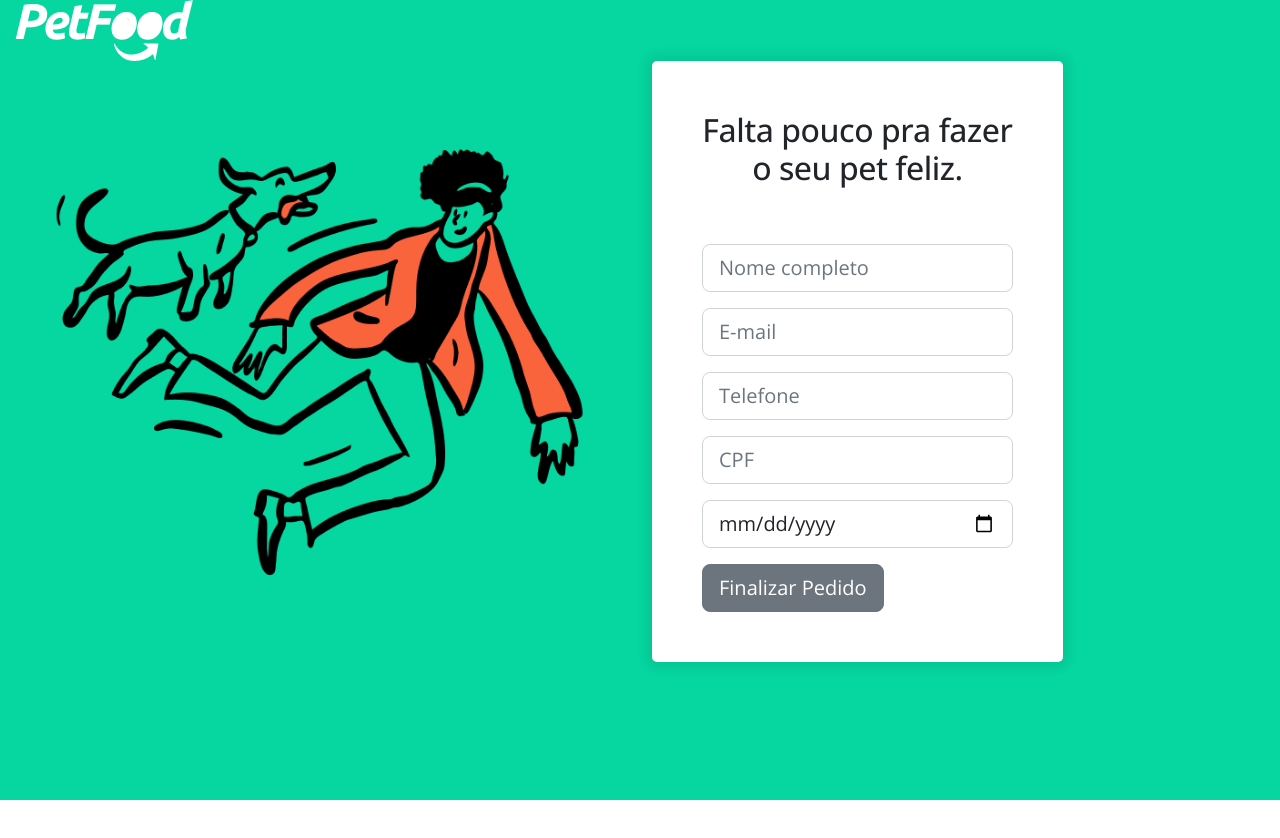
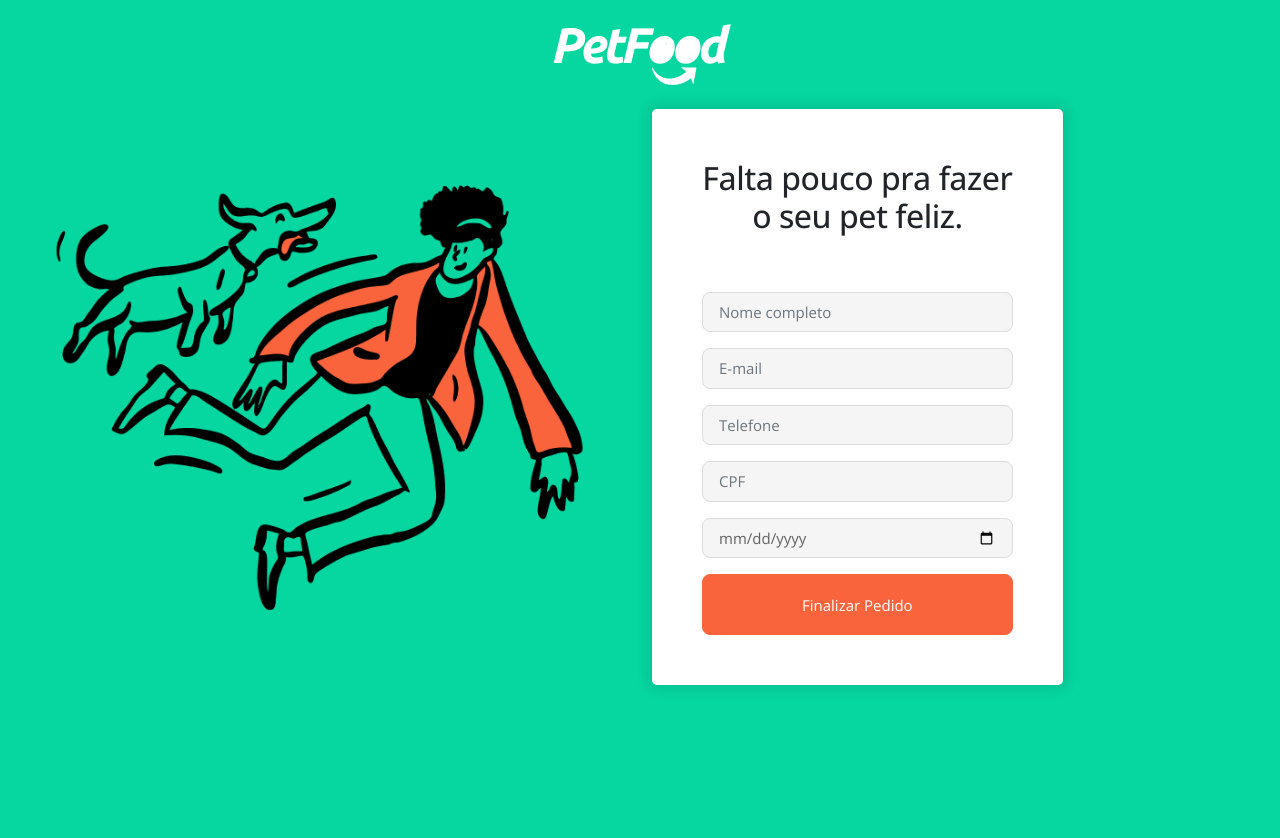
Before and after one commit to davidgoulart-dev/petfood, a React app in the folder petshop/: page / in a window 1280 px wide. Before the commit the page ends 800 px from the top, so only its background shows below. Built offline with nearby package versions, Linux system fonts and the light colour scheme.

Commit message:
Página de Cadastro 100% estilizada

```diff
--- /dev/null
+++ b/petshop/src/components/header/index.js
@@ -0,0 +1,14 @@
+import Logo from '../../assets/logo-white.png'
+import Logogreen from '../../assets/logo-green.png'
+
+const Header = ({whiteVersion}) => {
+    return (
+        <div className="col-12">
+        <header className="py-4 px-4 text-center">
+            <img src={whiteVersion ? Logo : Logogreen} className="img-fluid"/>
+        </header>
+    </div>
+    )
+}
+
+export default Header;
--- a/petshop/src/pages/cadastro/index.js
+++ b/petshop/src/pages/cadastro/index.js
@@ -1,13 +1,10 @@
-import Logo from '../../assets/logo-white.png'
 import Illustration from '../../assets/illustration.png'
-
+import Header from '../../components/header';
 
 const Cadastro = () => {
     return (
         <div className="container-fluid h-100 bg-primary">
-            <div className="col-12">
-                <img src={Logo} alt="Logo Petshop" />
-            </div>
+            <Header whiteVersion />
             <div className='row'>
             <div className="col-6 text-right my-auto">
             <img src={Illustration} alt="Logo Petshop" className='img-fluid' />
--- a/petshop/src/styles/global.css
+++ b/petshop/src/styles/global.css
@@ -1,15 +1,56 @@
 @import url('https://fonts.googleapis.com/css2?family=Open+Sans:ital,wght@0,300;0,400;0,500;0,600;0,700;0,800;1,300;1,400;1,500;1,600;1,700;1,800&display=swap');
 :root {
     --primary: #06D6A0;
+    --secondary: #FA643D;
 
 }
 html, body {
-    height: 100%;
+    height: 108%;
     overflow-x: hidden;
     font-family: 'Open Sans', sans-serif;
     letter-spacing: -0.03em;
 
 }
+
+
+input[type='text'],
+input[type='email'],
+input[type='password'],
+input[type='date'],
+input[type='text']:disabled,
+input[type='email']:disabled,
+input[type='password']:disabled,
+input[type='date']:disabled {
+    font-size: 15px;
+    background: #f6f5f5;
+    border: 0.5px solid #dcdcdc;
+    outline: none;
+    color: #626264;
+
+}
+.bg-secondary {
+    background-color: var(--secondary) !important;
+}
+.btn {
+    font-size: 15px;
+    width: 100%;
+    height: 61px;
+}
+
+.btn-secondary,
+.btn-secondary:hover,
+.btn-secondary:focus,
+.btn-secondary:active,
+.btn-secondary:disabled{
+    background-color: var(--secondary) !important;
+    border-color: var(--secondary) !important;
+
+}
+
+
+
+
+
 .bg-primary {
     background-color: var(--primary) !important;
 }
```
Also changed, not shown: petshop/src/assets/logo-green.png (added), petshop/src/components/header/styles.css (added).
